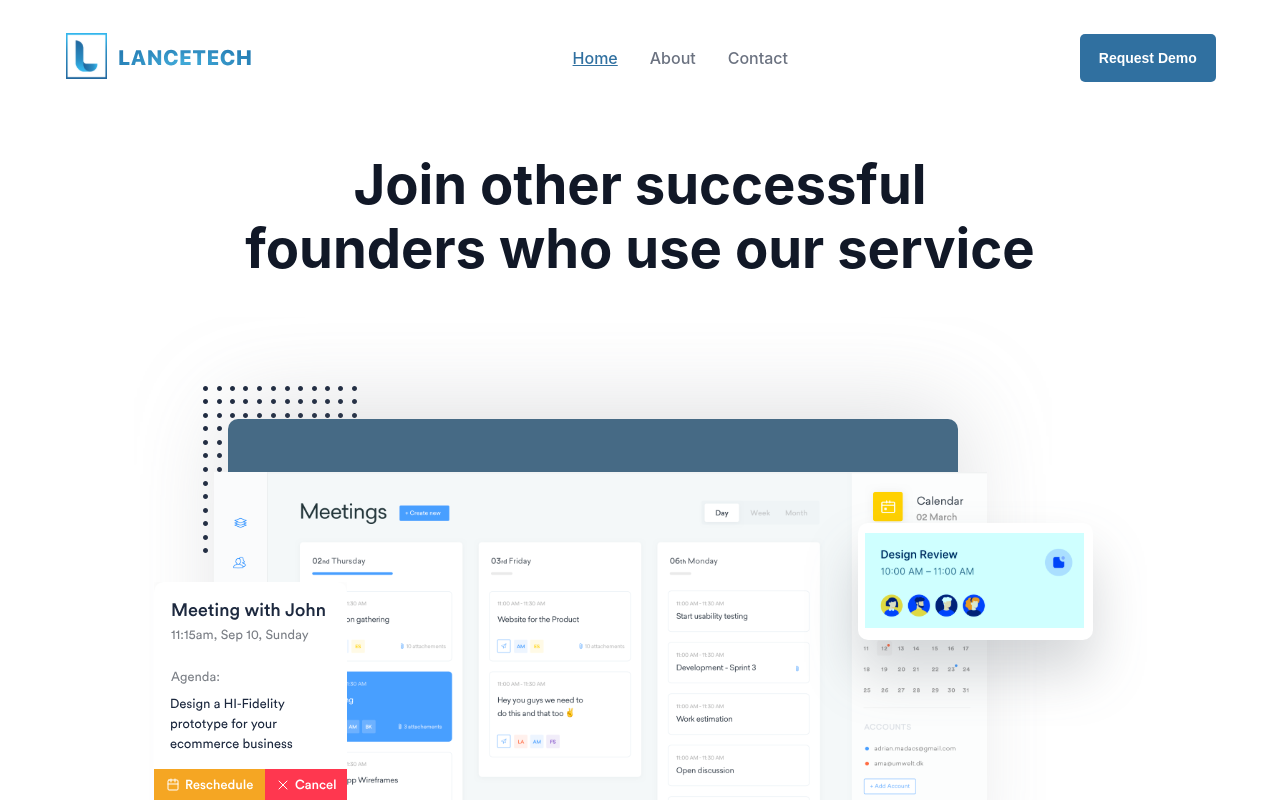
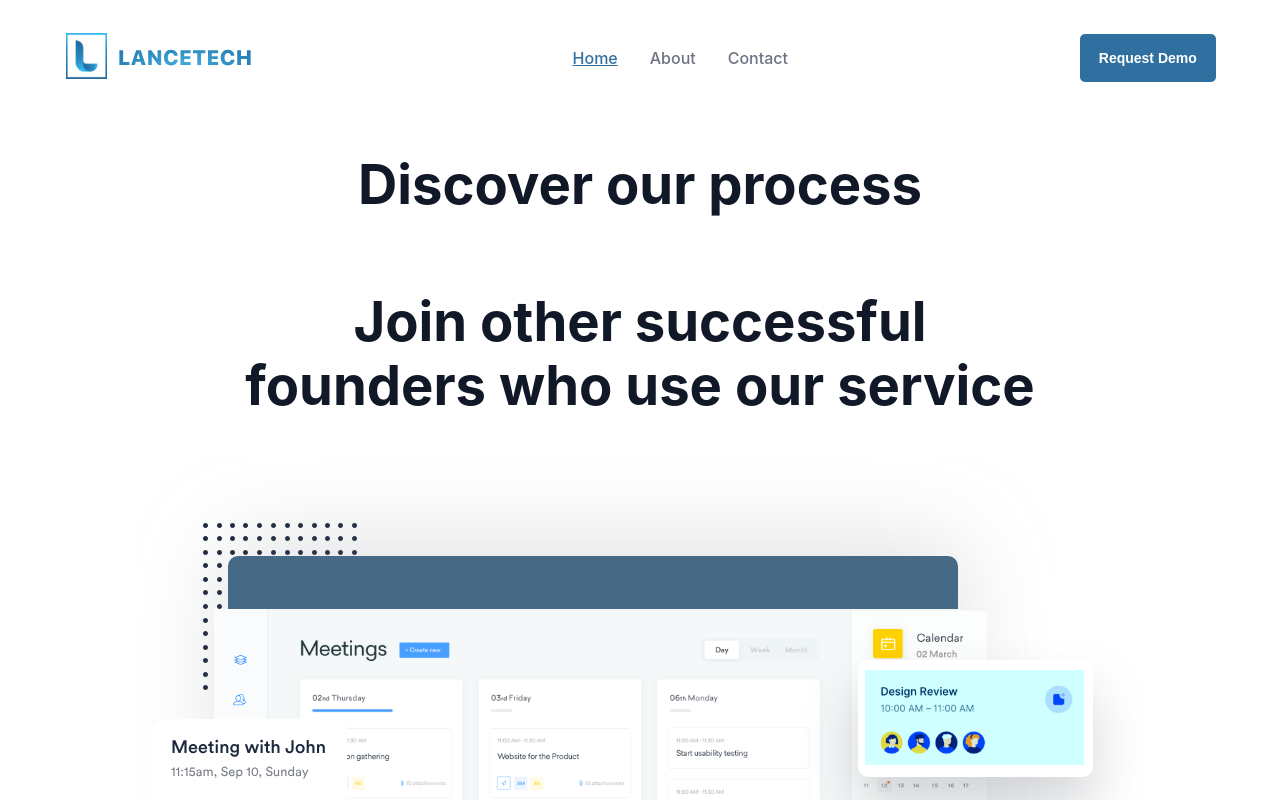
Before and after one commit to EbenFergy/Lancetech.org, a React (Create React App) app: page / in a window 1280 px wide. Shown: the top 800 px of the page. Built offline with nearby package versions, Linux system fonts and the light colour scheme.

Commit message:
...adding discover

```diff
--- /dev/null
+++ b/src/pages/HomePage/Discover/Discover.js
@@ -0,0 +1,12 @@
+import React from 'react';
+import { DiscoverStyle } from '../HomeStyle';
+
+const Discover = () => {
+  return (
+    <DiscoverStyle>
+      <h1>Discover our process</h1>
+    </DiscoverStyle>
+  );
+};
+
+export default Discover;
--- a/src/pages/HomePage/Home.js
+++ b/src/pages/HomePage/Home.js
@@ -6,10 +6,12 @@ import MeetWith from './Meet with/MeetWith';
 import Testimonials from './Testimonials/Testimonials';
 import SendRequest from './SendRequest/SendRequest';
 import Footer from './Footer/Footer';
+import Discover from './Discover/Discover';
 
 const Home = () => {
   return (
     <HomeStyle>
+      <Discover />
       <JoinFounders />
       <GrowWith />
       <MeetWith />
--- a/src/pages/HomePage/HomeStyle.jsx
+++ b/src/pages/HomePage/HomeStyle.jsx
@@ -13,6 +13,15 @@ export const HomeStyle = styled.div`
   h4 {
     font-size: ${FONTS.small};
     margin: 0;
+  }
+`;
+
+export const DiscoverStyle = styled.div`
+  display: flex;
+  flex-direction: column;
+
+  h1 {
+    text-align: center;
   }
 `;
 
@@ -186,7 +195,7 @@ export const FooterStyle = styled.div`
   display: flex;
   justify-content: center;
   gap: 5rem;
-  padding: 7rem 15rem;
+  padding: 5rem 12rem;
 
   .footerChildren {
     display: flex;
```
